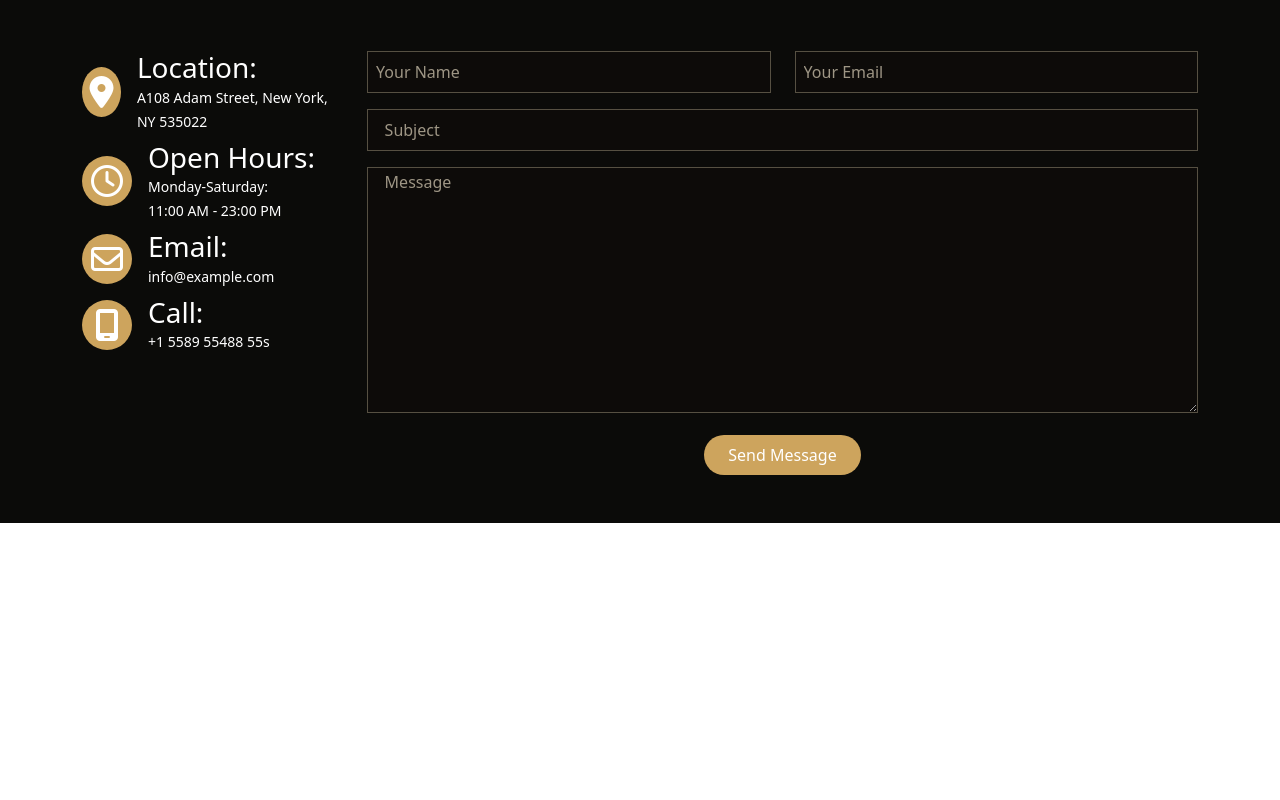
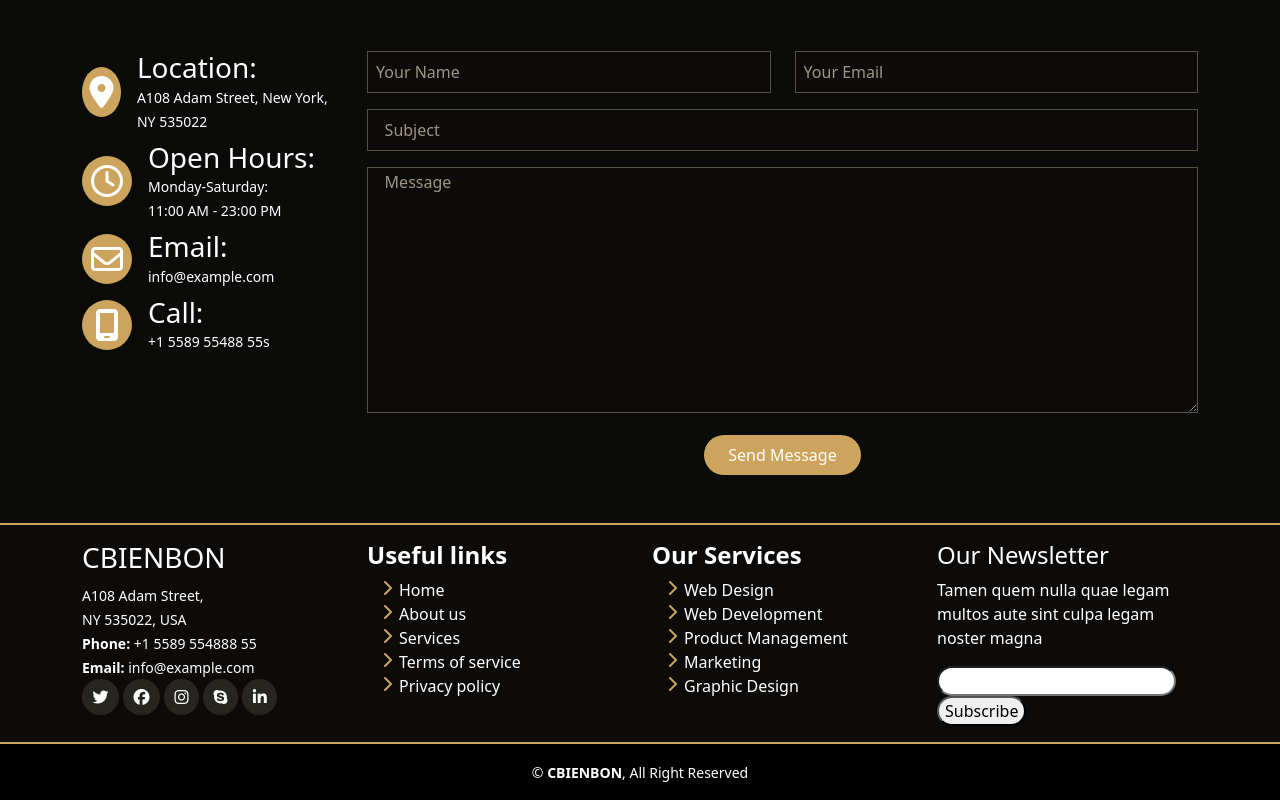
Before and after one commit to patafane/Helfter_Cecilien_CBIENBON, a website: page index.html in a window 1280 px wide. Shown: the part 5611-6411 px from the top of the page. Before the commit the page ends 6134 px from the top, so only its background shows below. Drawn offline with nearby package versions, Linux system fonts and the light colour scheme.

Commit message:
end of the day

```diff
--- a/index.html
+++ b/index.html
@@ -758,6 +758,66 @@
         </div>
     </div>
 </section>
+<footer>
+    <div class="bigfoot py-3 text-white">
+        <div class="container">
+            <div class="row">
+                <div class="col">
+                    <h3>CBIENBON</h3>
+                    <div class="col">
+                        <small>A108 Adam Street,</small><br>
+                        <small>NY 535022, USA</small>
+                    </div>
+                    <div>
+                        <small><strong>Phone:</strong> +1 5589 554888 55</small><br>
+                        <small><strong>Email:</strong> info@example.com</small>
+                    </div>
+                    <div>
+                        <i class="fa-brands fa-twitter"></i>
+                        <i class="fa-brands fa-facebook"></i>
+                        <i class="fa-brands fa-instagram"></i>
+                        <i class="fa-brands fa-skype"></i>
+                        <i class="fa-brands fa-linkedin-in"></i>
+                    </div>
+                </div>
+                <div class="col">
+                    <h4><strong>Useful links</strong></h4>
+                    <ul>
+                        <li>Home</li>
+                        <li>About us</li>
+                        <li>Services</li>
+                        <li>Terms of service</li>
+                        <li>Privacy policy</li>
+                    </ul>
+                </div>
+                <div class="col">
+                    <h4><strong>Our Services</strong></h4>
+                    <ul>
+                        <li>Web Design</li>
+                        <li>Web Development</li>
+                        <li>Product Management</li>
+                        <li>Marketing</li>
+                        <li>Graphic Design</li>
+                    </ul>
+                </div>
+                <div class="col">
+                    <h4>Our Newsletter</h4>
+                    <p>
+                        Tamen quem nulla quae legam multos aute sint culpa legam noster magna
+                    </p>
+                    <div class="newsletter">
+                        <input class="rounded-pill" type="email"><button class="rounded-pill">Subscribe</button>
+                    </div>
+                </div>
+            </div>
+        </div>
+    </div>
+    <div class="littlefoot py-3 text-white text-center">
+        <div>
+            <small>&copy; <strong>CBIENBON</strong>, All Right Reserved</small>
+        </div>
+    </div>
+</footer>
 
     <script src="./node_modules/bootstrap/dist/js/bootstrap.bundle.js"></script>
 </body>
--- a/public/src/sass/modules/_footer.sass
+++ b/public/src/sass/modules/_footer.sass
@@ -0,0 +1,13 @@
+footer
+    .bigfoot
+        background-color: rgba(13,11,9,255)
+        border-top: solid 2px $colprim
+        border-bottom: solid 2px $colprim
+        i
+            background-color: rgba(39,37,31,255)
+            padding: 4%
+            border-radius: 50%
+    ul
+        list-style: url(../img/chevron.svg)
+    .littlefoot
+        background-color: black
```
Also changed, not shown: public/css/style.css, public/img/chevron.svg (added), 3 other files.
